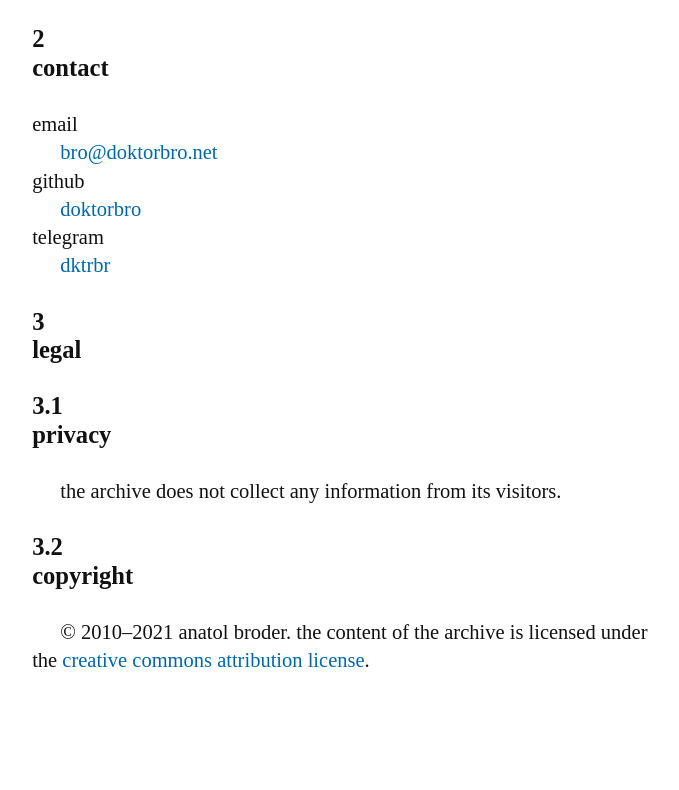
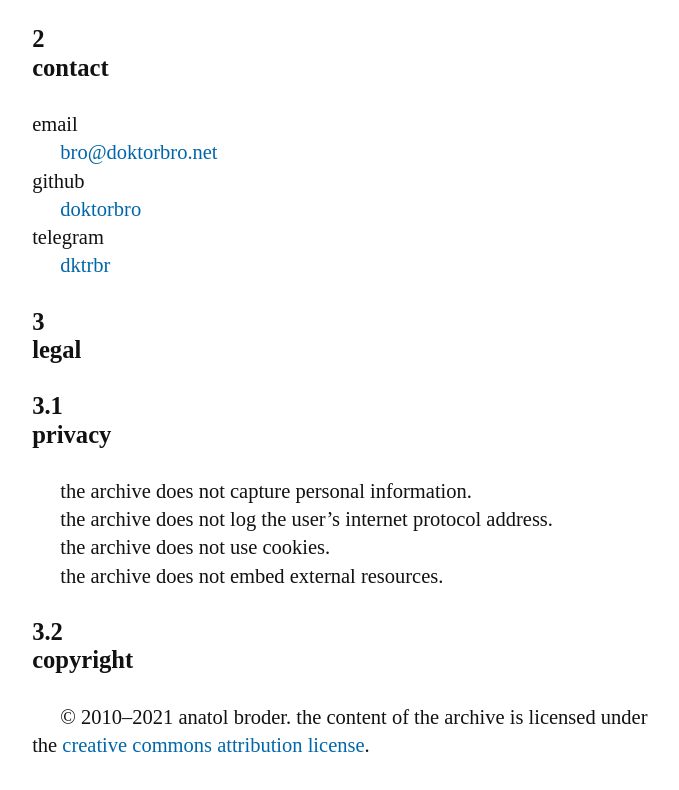
Before and after one commit to doktorbro/website, a plain HTML site: page source/index.html in a window 1280 px wide. Shown: the part 680-1470 px from the top of the page, without its empty margins (288-967 px from the left). Before the commit the page ends 1411 px from the top, so only its background shows below. Drawn offline with Linux system fonts and the light colour scheme.

Commit message:
explain the privacy

```diff
--- a/source/index.html
+++ b/source/index.html
@@ -44,7 +44,13 @@
 
 <h3>privacy</h3>
 
-<p>the archive does not collect any information from its visitors.
+<p>the archive does not capture personal informa&shy;tion.
+
+<p>the archive does not log the user’s inter&shy;net proto&shy;col address.
+
+<p>the archive does not use cookies.
+
+<p>the archive does not embed ex&shy;ternal resources.
 
 <h3>copyright</h3>
 
```
